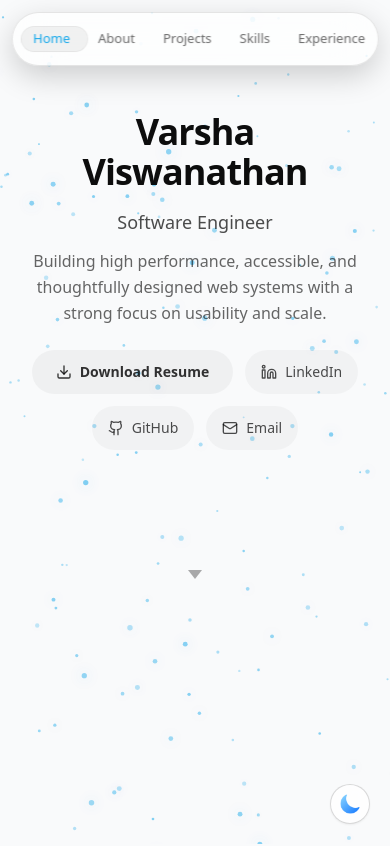
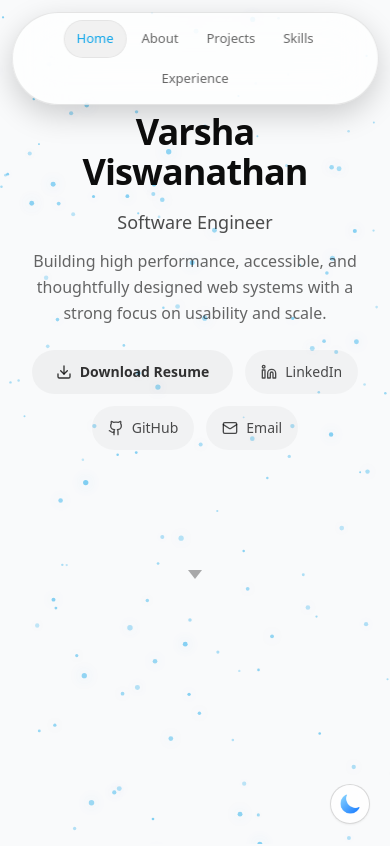
Before and after one commit to VVarsha6/portfolio, a React (Vite) app: page / in a window 390 px wide. Shown: the top 846 px of the page. Built offline with nearby package versions, Linux system fonts and the light colour scheme.

Commit message:
update navbar - mobile

```diff
--- a/src/components/layout/Navbar.tsx
+++ b/src/components/layout/Navbar.tsx
@@ -18,11 +18,9 @@ export default function Navbar() {
 
   const navRef = useRef<HTMLElement | null>(null);
   const btnRefs = useRef<Record<string, HTMLButtonElement | null>>({});
-  const [pill, setPill] = useState({ left: 0, width: 0 });
+  const [pill, setPill] = useState({ left: 0, top: 0, width: 0, height: 0 });
 
   const NAV_OFFSET = 110;
-  const PILL_PAD_LEFT = 20;
-  const PILL_PAD_RIGHT = 8;
 
   const clickingRef = useRef(false);
   const clickTimeoutRef = useRef<number | null>(null);
@@ -33,14 +31,13 @@ export default function Navbar() {
     const btn = btnRefs.current[activeId];
     if (!nav || !btn) return;
 
-    const navRect = nav.getBoundingClientRect();
-    const span = btn.querySelector("span");
-    const rect = span?.getBoundingClientRect() ?? btn.getBoundingClientRect();
+    // ✅ Use offset-based layout (stable even when buttons wrap to next line)
+    const left = btn.offsetLeft;
+    const top = btn.offsetTop;
+    const width = btn.offsetWidth;
+    const height = btn.offsetHeight;
 
-    const width = Math.ceil(rect.width + PILL_PAD_LEFT + PILL_PAD_RIGHT);
-    const left = Math.round(rect.left - navRect.left - PILL_PAD_LEFT);
-
-    setPill({ left, width });
+    setPill({ left, top, width, height });
   };
 
   useLayoutEffect(() => {
@@ -144,7 +141,7 @@ export default function Navbar() {
       <nav
         ref={navRef}
         className="
-          relative flex items-center
+          relative
           rounded-full
           border border-black/10 bg-white/70
           dark:border-white/10 dark:bg-zinc-950/60
@@ -156,9 +153,9 @@ export default function Navbar() {
         "
         aria-label="Primary"
       >
-        {/* Scroll container so labels never spill out on mobile */}
-        <div className="relative flex w-full items-center overflow-x-auto no-scrollbar">
-          {/* Active pill */}
+        {/* ✅ Mobile: wrap (no horizontal scroll). Desktop: keep single row. */}
+        <div className="relative">
+          {/* Active pill (works with wrapping) */}
           <div
             className="
               absolute rounded-full
@@ -167,14 +164,19 @@ export default function Navbar() {
               transition-all duration-300 ease-out
             "
             style={{
-              transform: `translateX(${pill.left}px)`,
+              transform: `translate(${pill.left}px, ${pill.top}px)`,
               width: `${pill.width}px`,
-              top: "6px",
-              bottom: "6px",
+              height: `${pill.height}px`,
             }}
           />
 
-          <div className="relative z-10 flex items-center gap-1 pr-1">
+          <div
+            className="
+              relative z-10
+              flex flex-wrap items-center justify-center gap-1
+              sm:flex-nowrap sm:justify-start
+            "
+          >
             {items.map((item) => {
               const isActive = item.id === activeId;
 
@@ -187,7 +189,7 @@ export default function Navbar() {
                   type="button"
                   onClick={() => handleClick(item.id)}
                   className={`
-                    whitespace-nowrap rounded-full
+                    rounded-full
                     px-3 py-2 text-[13px] sm:px-4 sm:text-sm
                     font-medium transition-colors duration-200
                     ${
@@ -199,7 +201,7 @@ export default function Navbar() {
                   `}
                   aria-current={isActive ? "page" : undefined}
                 >
-                  <span>{item.label}</span>
+                  <span className="whitespace-nowrap">{item.label}</span>
                 </button>
               );
             })}
```
